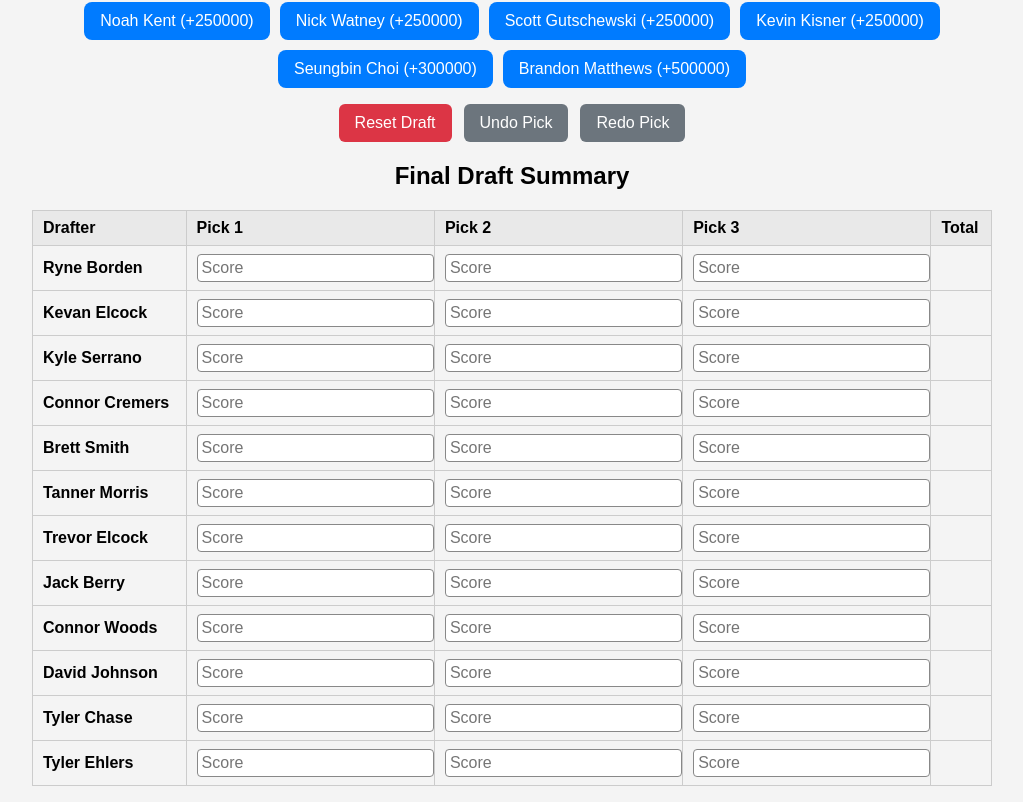
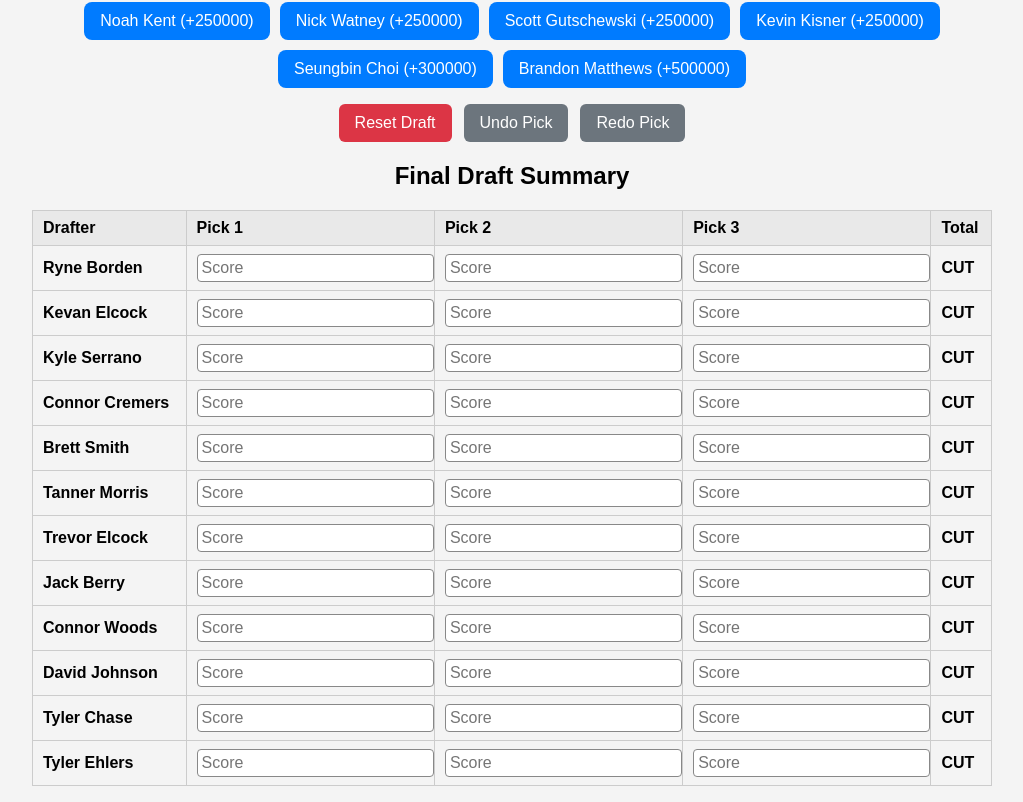
Before and after one commit to 09tannerm/HFH-Golf-Draft, a React (Vite) app: page / in a window 1280 px wide. Shown: the part 2361-3163 px from the top of the page, without its empty margins (128-1151 px from the left). Built offline with nearby package versions, Linux system fonts and the light colour scheme; no server answers; the database is empty.

Commit message:
Update App.jsx

```diff
--- a/App.jsx
+++ b/App.jsx
@@ -126,7 +126,7 @@ function App() {
     const val = parseFloat(scores[`${drafter}_${i}`]);
     return isNaN(val) ? null : val;
   }).filter(n => n !== null);
-    if (all.length < 2) return '';
+  if (all.length < 2) return 'CUT';
   all.sort((a, b) => a - b);
   const total = all.slice(0, 2).reduce((a, b) => a + b, 0);
   return total > 0 ? `+${total}` : `${total}`;
```
Lines whose indentation alone changed are shown as unchanged.
